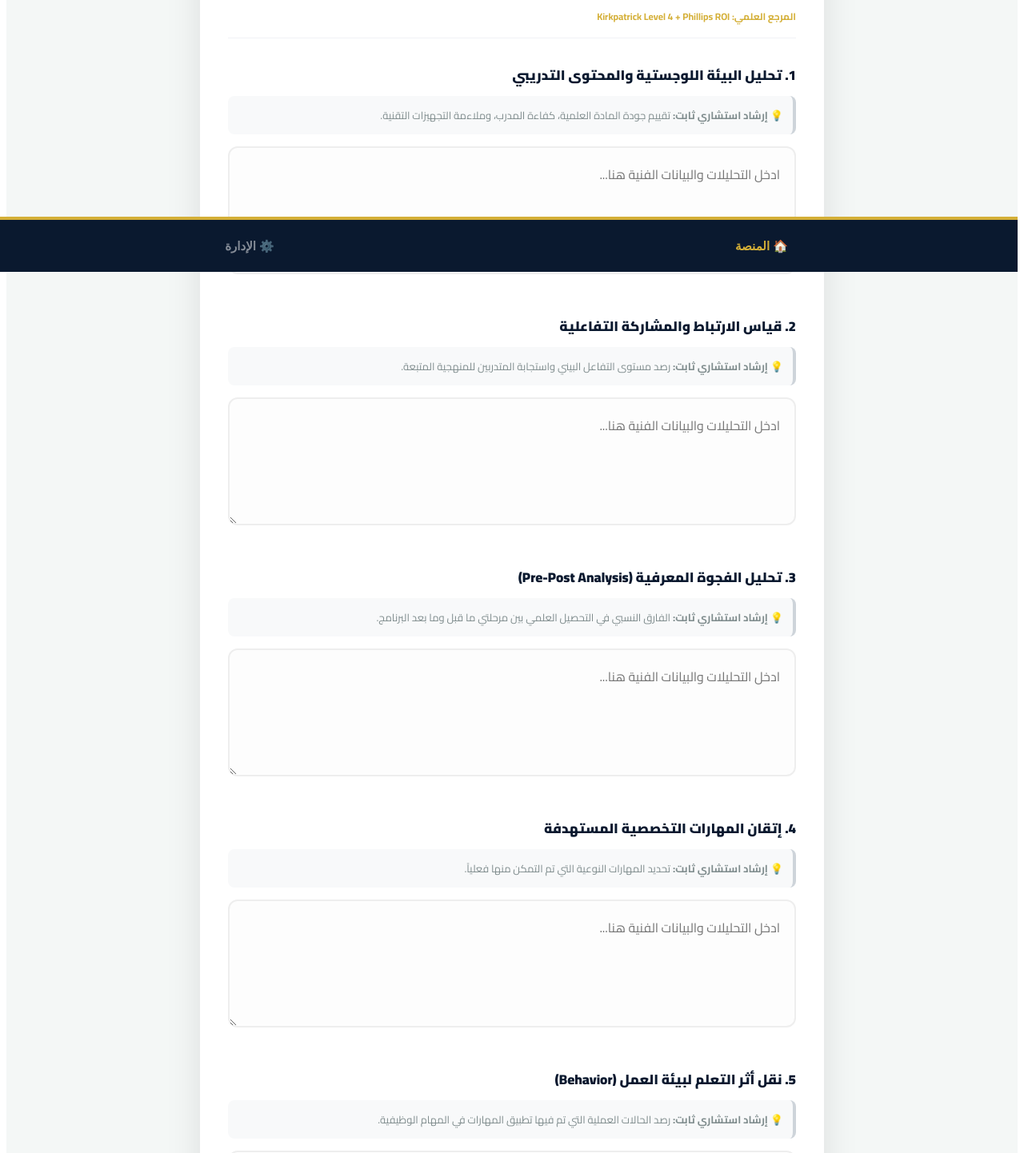
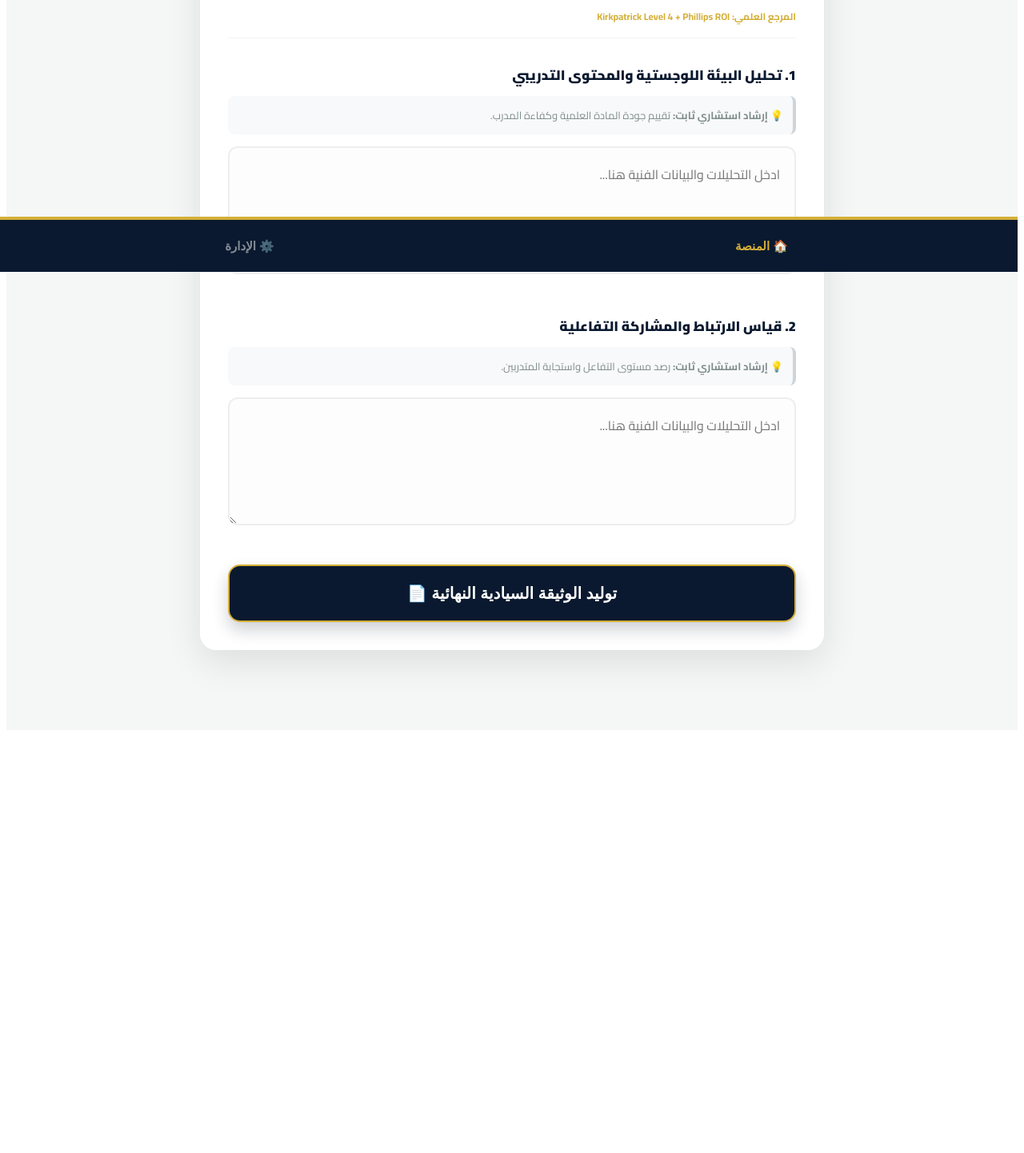
Before and after one commit to al-mansoour-ai/almansour-executive, a Next.js app: page / in a window 1280 px wide. Shown: the part 460-1902 px from the top of the page at 80% size. After the commit the page ends 1381 px from the top, so only its background shows below. Built offline with nearby package versions, Linux system fonts and the light colour scheme.

Commit message:
Update training.js

```diff
--- a/src/data/training.js
+++ b/src/data/training.js
@@ -2,17 +2,18 @@ export const trainingData = {
   title: "تقييم الأثر التدريبي الاستراتيجي",
   reference: "Kirkpatrick Level 4 + Phillips ROI",
   questions: [
-    { id: 1, q: "تحليل البيئة اللوجستية والمحتوى التدريبي", hint: "تقييم جودة المادة العلمية، كفاءة المدرب، وملاءمة التجهيزات التقنية." },
-    { id: 2, q: "قياس الارتباط والمشاركة التفاعلية", hint: "رصد مستوى التفاعل البيني واستجابة المتدربين للمنهجية المتبعة." },
-    { id: 3, q: "تحليل الفجوة المعرفية (Pre-Post Analysis)", hint: "الفارق النسبي في التحصيل العلمي بين مرحلتي ما قبل وما بعد البرنامج." },
-    { id: 4, q: "إتقان المهارات التخصصية المستهدفة", hint: "تحديد المهارات النوعية التي تم التمكن منها فعلياً." },
-    { id: 5, q: "نقل أثر التعلم لبيئة العمل (Behavior)", hint: "رصد الحالات العملية التي تم فيها تطبيق المهارات في المهام الوظيفية." },
-    { id: 6, q: "تحديد العوائق المؤسسية للتطبيق", hint: "تحليل التحديات الإدارية التي قد تحول دون الاستفادة من التدريب." },
-    { id: 7, q: "قياس الأثر على مؤشرات الأداء (KPIs)", hint: "رصد التحسن الكمي في سرعة الإنجاز أو جودة المخرجات التشغيلية." },
-    { id: 8, q: "المحاذاة مع الأهداف الاستراتيجية", hint: "ربط نتائج البرنامج التدريبي بالرؤية الكلية للمنظمة." },
-    { id: 9, q: "تحليل القيمة النقدية والمنافع (ROI)", hint: "تقدير الوفر المالي المحقق مقارنة بتكلفة البرنامج التدريبي." },
-    { id: 10, q: "تقييم المنافع غير الملموسة", hint: "رصد التحسن في الولاء المؤسسي، سمعة المنظمة، وروح الفريق." },
-    { id: 11, q: "استراتيجية الاستدامة وتطوير المحتوى", hint: "الخطة المقترحة لضمان بقاء الأثر وتحديث المعرفة دورياً." },
-    { id: 12, q: "الخلاصة الاستشارية والرؤية الفلسفية", hint: "التقييم النهائي للمستشار حول جدوى البرنامج ومستقبله." }
+    {
+      id: 1,
+      q: "تحليل البيئة اللوجستية والمحتوى التدريبي",
+      hint: "تقييم جودة المادة العلمية وكفاءة المدرب.",
+      example: "مثال: كانت القاعة مجهزة بحدث التقنيات، والمادة العلمية شاملة وغطت الجوانب العملية بنسبة 90%."
+    },
+    {
+      id: 2,
+      q: "قياس الارتباط والمشاركة التفاعلية",
+      hint: "رصد مستوى التفاعل واستجابة المتدربين.",
+      example: "مثال: أظهر المشاركون تفاعلاً عالياً في ورش العمل، وبلغت نسبة الاستجابة للتمارين الجماعية 95%."
+    },
+    // يمكننا إضافة الأمثلة للبقية بنفس النمط
   ]
 };
```
